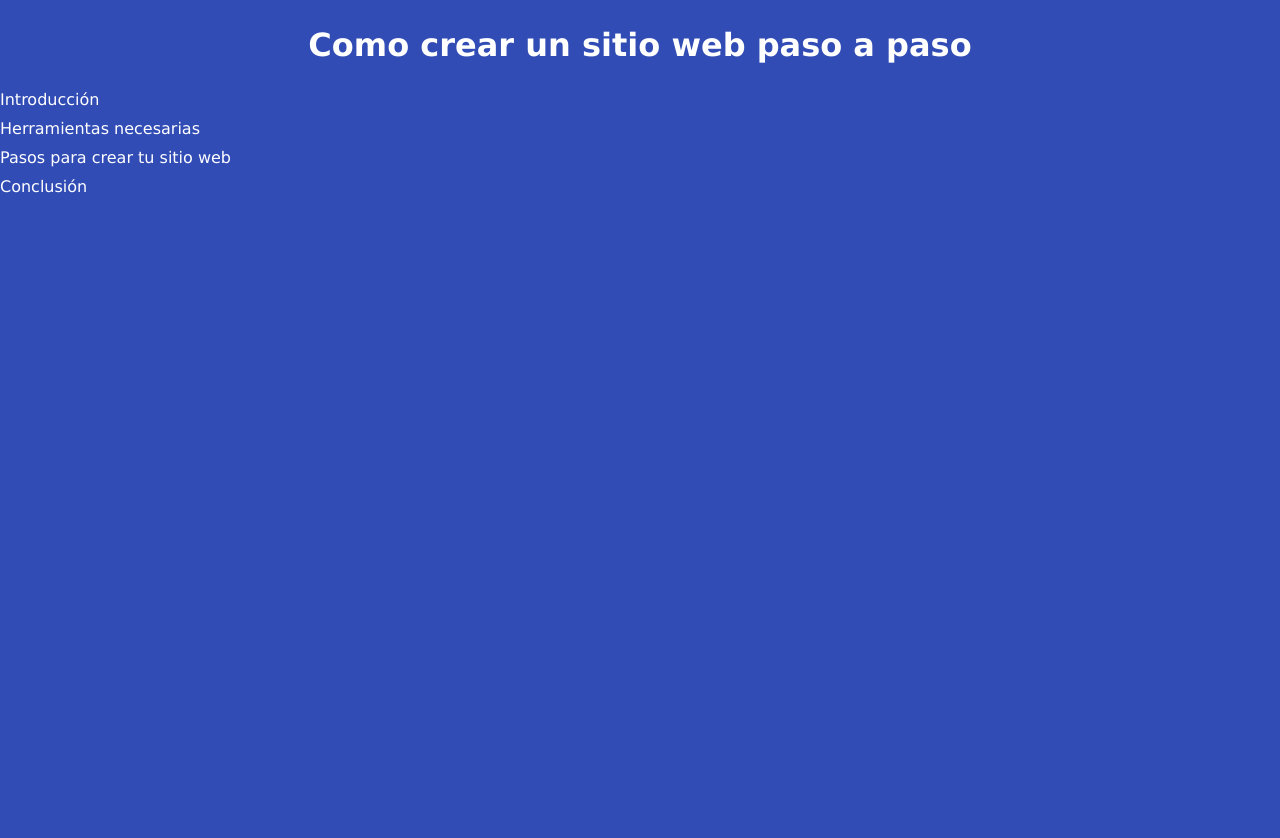
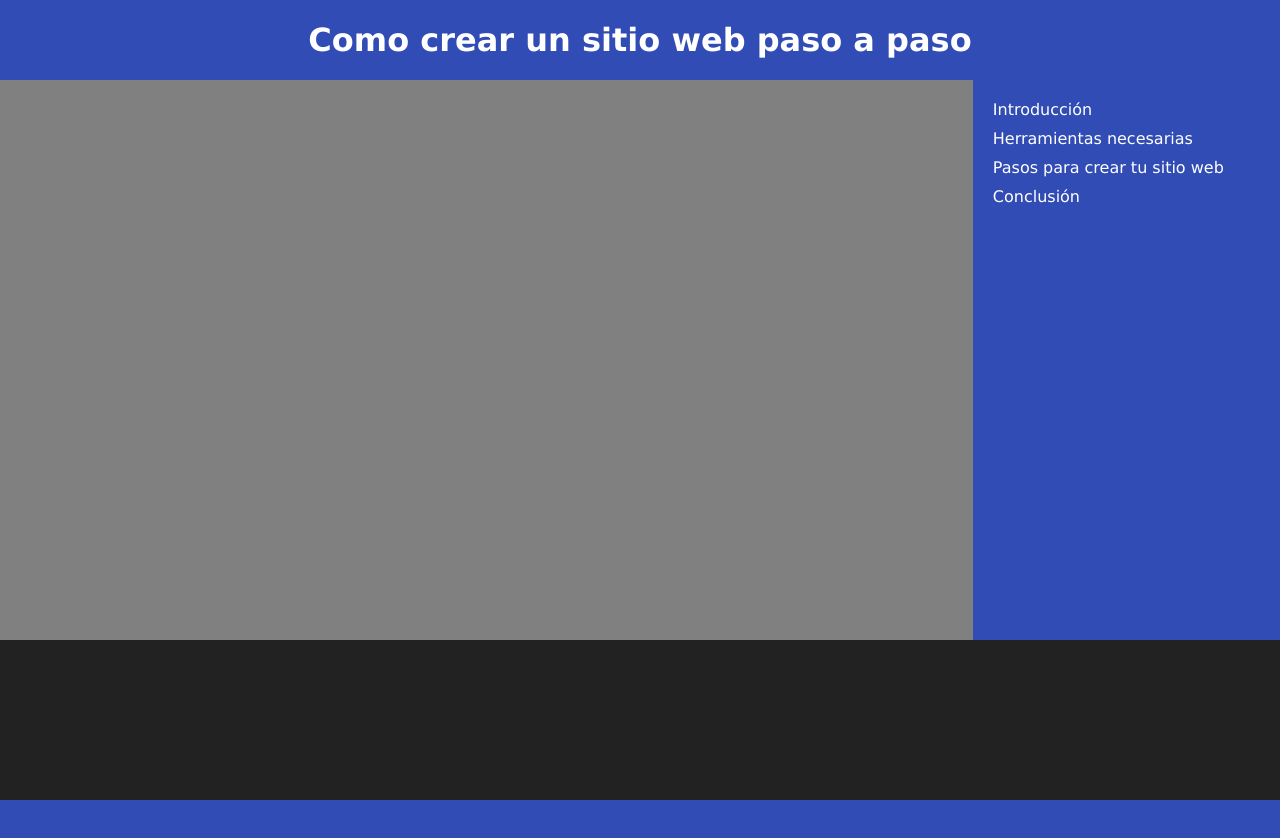
Before and after one commit to Neo3691102/portafolioweb, a website: page blog/primersitioweb/primersitioweb.html in a window 1280 px wide. After the commit the page ends 800 px from the top, so only its background shows below. Drawn offline with Linux system fonts and the light colour scheme.

Commit message:
Correccion de ubicaciones de cada parte del sitio

```diff
--- a/blog/primersitioweb/estilos/aside/_aside.scss
+++ b/blog/primersitioweb/estilos/aside/_aside.scss
@@ -1,7 +1,10 @@
 aside{
-    width: 30%;
-    height: 100vh;
-
+    position: absolute;
+    top: 10vh;
+    right: 0;
+    width: 24%;
+    height: 70vh;
+    padding: 20px;
 
         ul{
             list-style: none;
--- /dev/null
+++ b/blog/primersitioweb/estilos/footer/_footer.scss
@@ -0,0 +1,7 @@
+footer{
+    position: absolute;
+    width: 100%;
+    height: 20vh;
+    top: 80vh;
+    background-color: #222222;
+}
--- a/blog/primersitioweb/estilos/header/_header.scss
+++ b/blog/primersitioweb/estilos/header/_header.scss
@@ -1,6 +1,6 @@
 header{
     width: 100%;
-    height: 90px;
+    height: 10vh;
     display: flex;
     justify-content: center;
     align-items: center;
--- /dev/null
+++ b/blog/primersitioweb/estilos/main/_main.scss
@@ -0,0 +1,7 @@
+main{
+    position: absolute;
+    top: 10vh;
+    width: 76%;
+    height: 70vh;
+    background-color: gray;
+}
--- a/blog/primersitioweb/estilos/style.scss
+++ b/blog/primersitioweb/estilos/style.scss
@@ -1,5 +1,7 @@
 @import 'header/header';
 @import 'aside/aside';
+@import 'main/main';
+@import 'footer/footer';
 
 *{
     margin: 0;
@@ -9,3 +11,7 @@
     background-color: #314CB5;
     color: white
 }
+
+body{
+    position: relative;
+}
```
Also changed, not shown: blog/primersitioweb/primersitioweb.html (+1 -6 lines), blog/primersitioweb/estilos/style.css, 1 other file.
